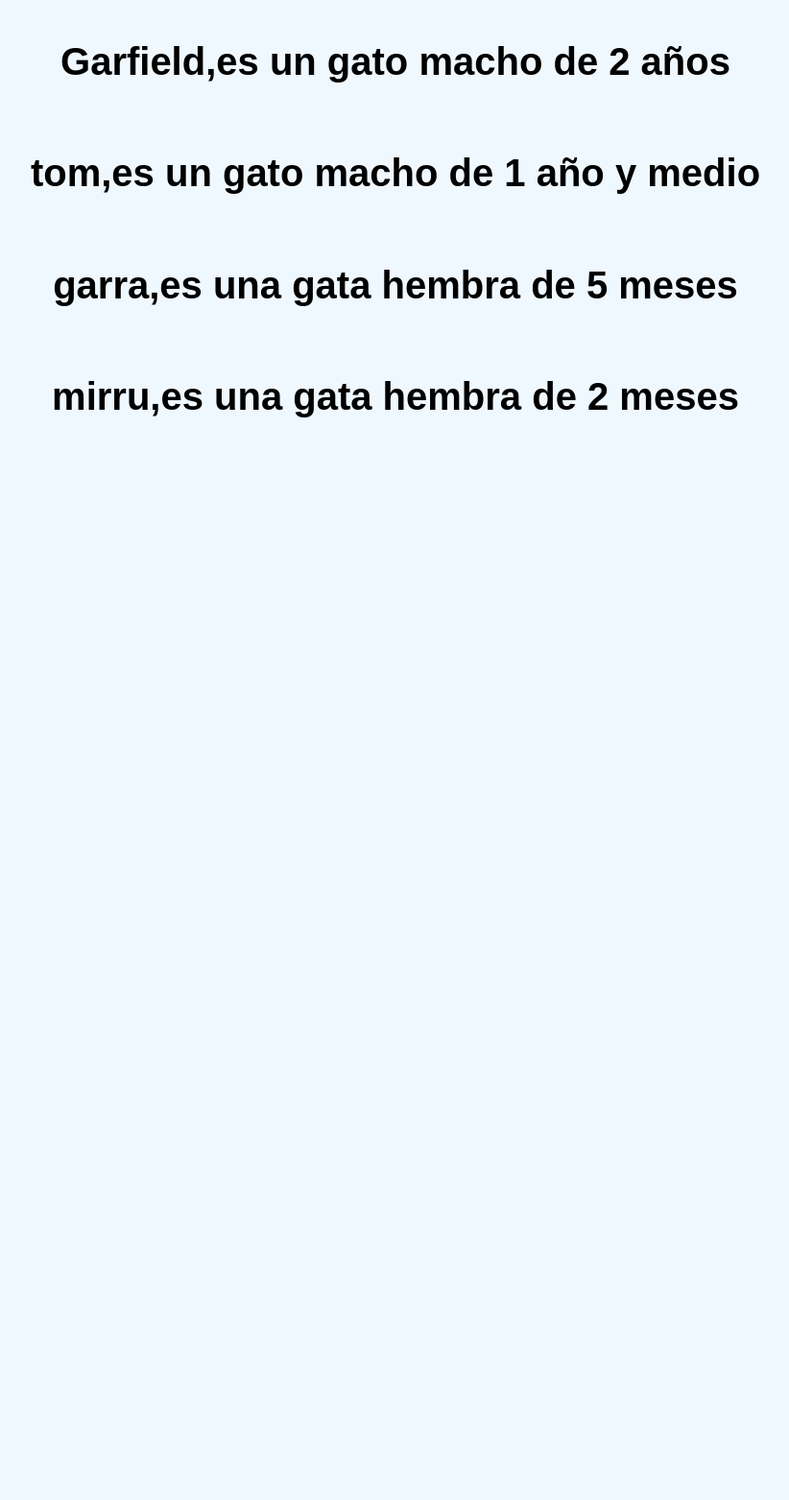
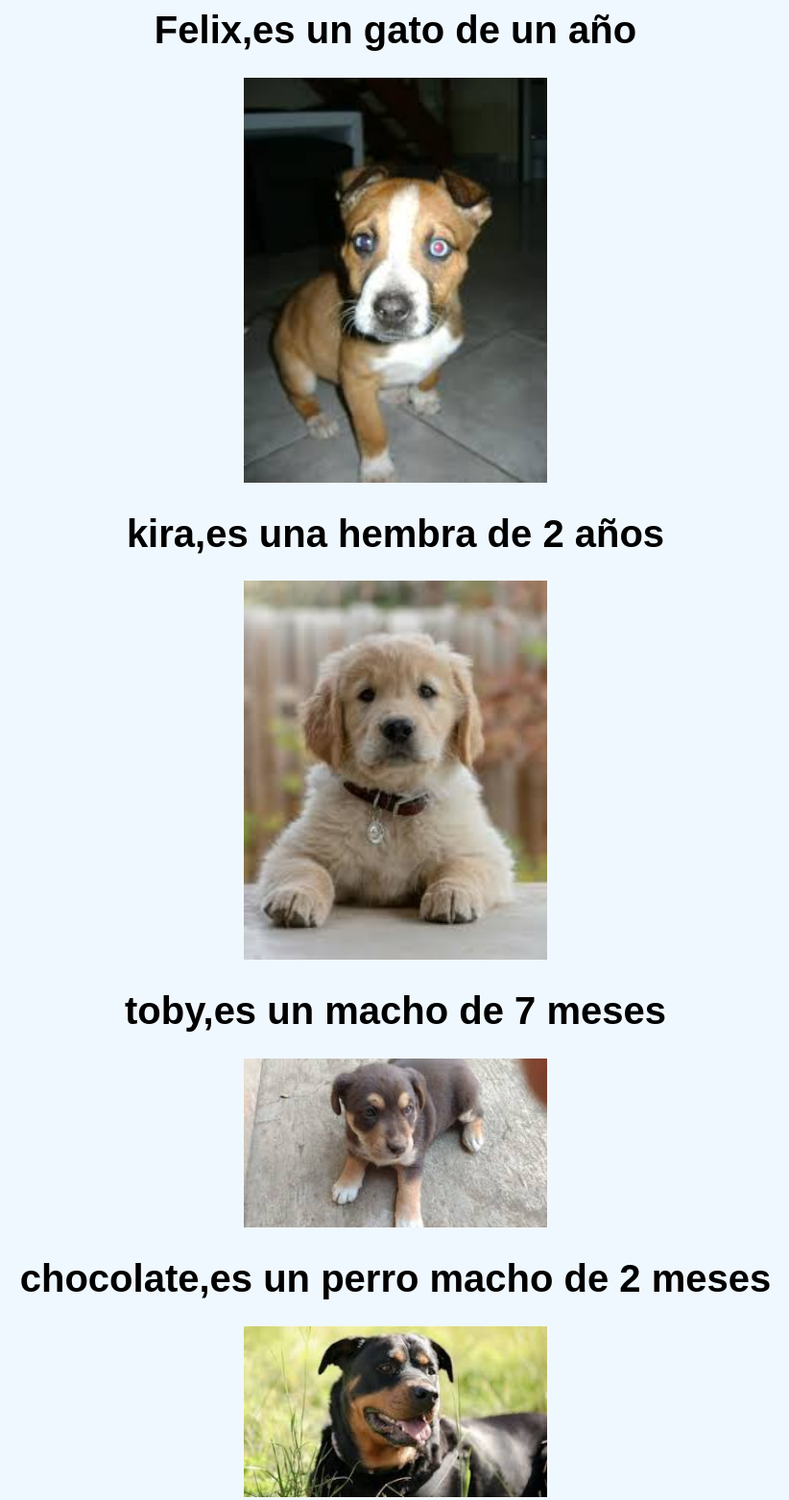
Before and after one commit to AleiaLaurini/AleiaLaurini.github.io, a plain HTML site: page tiposperros.html in a window 1280 px wide. Shown: the part 240-1803 px from the top of the page at 96% size, without its empty margins (228-1050 px from the left). Before the commit the page ends 800 px from the top, so only its background shows below. Drawn offline with Linux system fonts and the light colour scheme.

Commit message:
correcion2

```diff
--- a/style.css
+++ b/style.css
@@ -6,12 +6,13 @@ body{
 	font-style: normal;
 }
 img{
-	width: 15%;
+	width: 25%;
     margin-left: 5%;
     margin-right: 5%;
 }
 .foto{
 	text-align: center;
+
 }
 a{
 	text-decoration: none;
@@ -34,6 +35,6 @@ nav{
 	align-items: center;
 	gap: 450px;
 }
-parrafo{
+.parrafo{
 	margin: 10%;
 }
--- a/tiposperros.html
+++ b/tiposperros.html
@@ -12,35 +12,28 @@
                     Felix,es un gato de un año
                 </h1>
                 <div>
-                    <img src="" alt="">
+                    <img src="img/p1.jpg" alt="">
                 </div>
                 <h1>
-                    Garfield,es un gato macho de 2 años
+                    kira,es una hembra de 2 años
                 </h1>
                 <div>
-                <img src="" alt="">
+                <img src="img/p2.jpg" alt="">
                 <h1>
-                    tom,es un gato macho de 1 año y medio
+                    toby,es un macho de 7 meses
                 </div>
                 <div>
-                    <img src="" alt="">
+                    <img src="img/p3.jpg" alt="">
                 </div>
                 <h1>
-                    garra,es una gata hembra de 5 meses
+                    chocolate,es un perro macho de 2 meses
                 </h1>
                 <div>
-                    <img src="" alt="">
+                    <img src="img/p4.jpg" alt="">
                 </div>
                 <h1>
-                    mirru,es una gata hembra de 2 meses
+                    elias,es un perro macho de 5 años
                 </h1>
-                <div>
-                    <img src="" alt="">
-                </div>
-                <h1>
-
-                </h1>
-
             </div>
         </div>
     <head>
```
Also changed, not shown: tiposaves.html (+3 -5 lines), img/p3.jpg (added), img/p4.jpg (added), img/p5.jpg (added), styles.css (line endings or trailing spaces).
